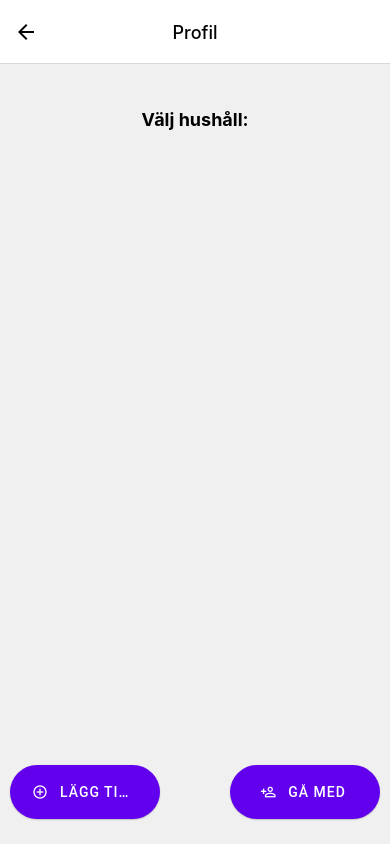
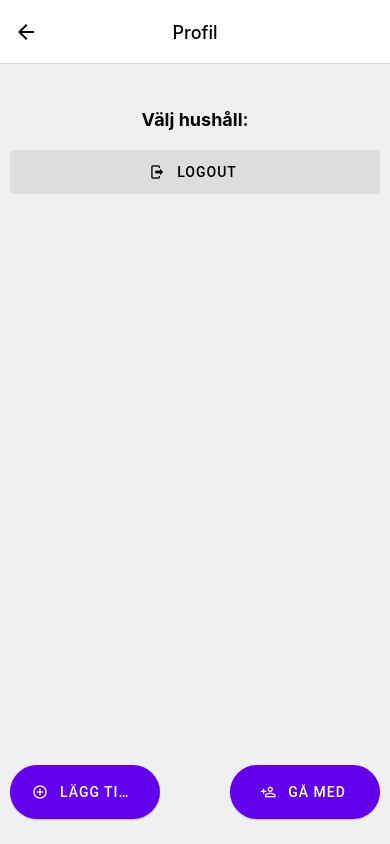
Before and after one commit to KSigurd/KROLF-household-app, a React Native app: screen /Profile in a window 390 px wide. Built offline with nearby package versions, Linux system fonts and the light colour scheme.

Commit message:
origin/feature/88-create-logout-button

```diff
--- a/components/ChoreDescription.tsx
+++ b/components/ChoreDescription.tsx
@@ -23,7 +23,7 @@ const CreateChoreInfo = ({ onClosed, chore }: Props) => {
           <ThemedTextInput
             style={styles.input}
             label="Beskrivning"
-            editable={true}
+            editable={false}
             numberOfLines={5}
             multiline={true}
             placeholderTextColor="#d3d3d3"
--- /dev/null
+++ b/components/LogoutButton.tsx
@@ -0,0 +1,46 @@
+import React from "react";
+import { StyleSheet, Text } from "react-native";
+import { Button as NPbutton } from "react-native-paper";
+import { User } from "../interfaces/user";
+import { useAppDispatch, useAppSelector } from "../store/store";
+import { logoutUserAction } from "../store/user/userSlice";
+
+interface Props {
+  onClick: () => void;
+}
+
+const LogoutButton = ({ onClick }: Props) => {
+  const dispatch = useAppDispatch();
+  const user = useAppSelector((state) => state.user);
+
+  const activeHouseholdState = useAppSelector((state) => state.user);
+  const logoutUser = async (user: User) => {
+    activeHouseholdState.loggedIn = false;
+    await dispatch(logoutUserAction(user)).then(() => {
+      onClick();
+    });
+  };
+
+  return (
+    <NPbutton
+      icon="logout"
+      color="black"
+      style={{ backgroundColor: "#DDDDDD", padding: 5 }}
+      //ADD NAVIGATION AND SET state to false
+      onPress={() => logoutUser(user.user)}
+    >
+      <Text>Logout</Text>
+    </NPbutton>
+  );
+};
+
+export default LogoutButton;
+
+const styles = StyleSheet.create({
+  NPbutton: {
+    flex: 1,
+    height: "100%",
+    borderRadius: 25,
+    justifyContent: "center",
+  },
+});
--- a/data/fireStoreModule.ts
+++ b/data/fireStoreModule.ts
@@ -45,24 +45,77 @@ export async function addUser(newUser: UserOmit) {
  * @returns {boolean}
  */
 export async function loginUser(user: User) {
+
   let loggedIn: boolean = false;
-  await firebase
+  const userPerson = await firebase
     .firestore()
     .collection("users")
     .where("email", "==", user.email.toLowerCase())
     .where("password", "==", user.password)
     .get()
-    .then((query) => {
-      query.forEach((doc) => {
-        if (doc.exists) {
-          user.id = doc.id;
-          loggedIn = true;
-        }
-      });
-    })
     .catch((err) => {
       throw err;
     });
+
+    for (const u of userPerson.docs) {
+      if (u.exists) {
+              user.id = u.id;
+              loggedIn = true;
+            }
+          }
+
+
+
+    // .then((query) => {
+    //   query.forEach((doc) => {
+    //     if (doc.exists) {
+    //       user.id = doc.id;
+    //       loggedIn = true;
+    //     }
+    //   });
+    // })
+    // .catch((err) => {
+    //   throw err;
+    // });
+
+  return loggedIn;
+}
+
+/**
+ * Takes an object of type User and returns a bool depending on if email and password matches database
+ * @requires User
+ * @returns {boolean}
+ */
+export async function logoutUser(user: User) {
+  const userPerson = await firebase
+  .firestore()
+  .collection("users")
+  .where("email", "==", user.email.toLowerCase())
+  .where("password", "==", user.password)
+  .get()
+  .catch((err) => {
+    throw err;
+  });
+
+  let loggedIn: boolean = false;
+  for (const u of userPerson.docs) {
+      if (u.exists) {
+              user.id = u.id;
+              loggedIn = false
+            }
+          }
+    // for()
+    // .then((query) => {
+    //   query.forEach((doc) => {
+    //     if (doc.exists) {
+    //       user.id = doc.id;
+    //       loggedIn = false;
+    //     }
+    //   });
+    // })
+    // .catch((err) => {
+    //   throw err;
+    // });
 
   return loggedIn;
 }
--- a/navigation/RootNavigator.tsx
+++ b/navigation/RootNavigator.tsx
@@ -4,15 +4,15 @@ import {
   NativeStackScreenProps,
 } from "@react-navigation/native-stack";
 import React from "react";
+import { Chore } from "../interfaces/chore";
+import ChoreDescriptionModalScreen from "../screens/ChoreDescriptionModalScreen";
 import CreateAccountScreen from "../screens/CreateAccountScreen";
+import CreateChoreModalScreen from "../screens/CreateChoreModalScreen";
 import CreateHouseholdScreen from "../screens/CreateHouseholdScreen";
 import JoinHouseholdScreen from "../screens/JoinHouseholdScreen";
 import LoginScreen from "../screens/LoginScreen";
 import ProfileScreen from "../screens/ProfileScreen";
 import ChoresStatisticsNavigator from "./ChoresStatisticsNavigator";
-import CreateChoreModalScreen from "../screens/CreateChoreModalScreen";
-import ChoreDescriptionModalScreen from "../screens/ChoreDescriptionModalScreen";
-import { Chore } from "../interfaces/chore";
 
 export type RootStackParamList = {
   Login: undefined;
@@ -47,7 +47,11 @@ const RootNavigator = () => {
         <Stack.Screen
           name="Login"
           component={LoginScreen}
-          options={{ title: "Logga in" }}
+          options={{
+            title: "Logga in",
+            headerBackVisible: false,
+            headerBackTitleVisible: false,
+          }}
         />
         <Stack.Screen
           name="CreateAccount"
@@ -64,12 +68,16 @@ const RootNavigator = () => {
           component={CreateHouseholdScreen}
           options={{ title: "Skapa hushåll" }}
         />
-        {/* TODO: CHECK THIS */}
         <Stack.Screen
           name="Profile"
           component={ProfileScreen}
-          options={{ title: "Profil" }}
+          options={{
+            title: "Profil",
+            headerBackVisible: false,
+            headerBackTitleVisible: false,
+          }}
         />
+
         <Stack.Screen
           name="ChoresStatisticsNavigator"
           component={ChoresStatisticsNavigator}
--- a/screens/ProfileScreen.tsx
+++ b/screens/ProfileScreen.tsx
@@ -4,10 +4,9 @@ import { StyleSheet, Text, View } from "react-native";
 import AddHouseholdButton from "../components/AddHouseholdButton";
 import HouseholdSurface from "../components/HouseholdSurface";
 import JoinHouseholdButton from "../components/JoinHouseHoldButton";
+import LogoutButton from "../components/LogoutButton";
 import { RootStackParamList } from "../navigation/RootNavigator";
-import {
-  setActiveHousholdAction
-} from "../store/household/householdSlice";
+import { setActiveHousholdAction } from "../store/household/householdSlice";
 import { useAppDispatch, useAppSelector } from "../store/store";
 
 type Props = NativeStackScreenProps<
@@ -15,16 +14,14 @@ type Props = NativeStackScreenProps<
   "ChoresStatisticsNavigator"
 >;
 
-const ProfileScreen = ({
-    navigation,
-}: Props) => {
+const ProfileScreen = ({ navigation }: Props) => {
   const dispatch = useAppDispatch();
   const databaseHouseholds = useAppSelector(
     (state) => state.household.households
   );
 
   const setHousholdAndNavigate = (householdId: string) => {
-      console.log("inne här")
+    console.log("inne här");
     dispatch(setActiveHousholdAction(householdId));
     navigation.navigate("ChoresStatisticsNavigator");
   };
@@ -44,12 +41,12 @@ const ProfileScreen = ({
             />
           );
         })}
+
+        <LogoutButton onClick={() => navigation.replace("Login")} />
       </View>
       <View style={styles.NPbuttonRoot}>
         <AddHouseholdButton
-                    onAddHousehold={() =>
-                        navigation.navigate("CreateHousehold")
-                    }
+          onAddHousehold={() => navigation.navigate("CreateHousehold")}
         />
         <JoinHouseholdButton
           onJoinHousehold={() => navigation.navigate("JoinHousehold")}
--- a/store/user/userSlice.ts
+++ b/store/user/userSlice.ts
@@ -1,5 +1,5 @@
 import { createAsyncThunk, createSlice } from "@reduxjs/toolkit";
-import { addUser, loginUser } from "../../data/fireStoreModule";
+import { addUser, loginUser, logoutUser } from "../../data/fireStoreModule";
 import { User } from "../../interfaces/user";
 import { resetErrorAction } from "../globalActions";
 import { ThunkConfig } from "../store";
@@ -32,6 +32,20 @@ export const loginUserAction = createAsyncThunk<
     return rejectWithValue(false);
   }
 });
+
+export const logoutUserAction = createAsyncThunk<
+  { user: User; response: boolean },
+  User,
+  ThunkConfig
+>("logoutUser", async (user, { rejectWithValue }) => {
+  try {
+    const response = await logoutUser(user);
+    return { user, response };
+  } catch (e) {
+    return rejectWithValue(false);
+  }
+});
+
 
 export const addUserAction = createAsyncThunk<
   { user: User; response: boolean },
@@ -78,7 +92,14 @@ const userSlice = createSlice({
       }),
       builder.addCase(resetErrorAction, (state, action) => {
         state.error = undefined;
+      }),
+      builder.addCase(logoutUserAction.fulfilled, (state, action) => {
+        state.loggedIn = action.payload.response;
+      }),
+      builder.addCase(logoutUserAction.rejected, (state, action) => {
+        state.error = "Något gick fel";
       })
+
   },
 });
 
```
Lines whose indentation alone changed are shown as unchanged.
